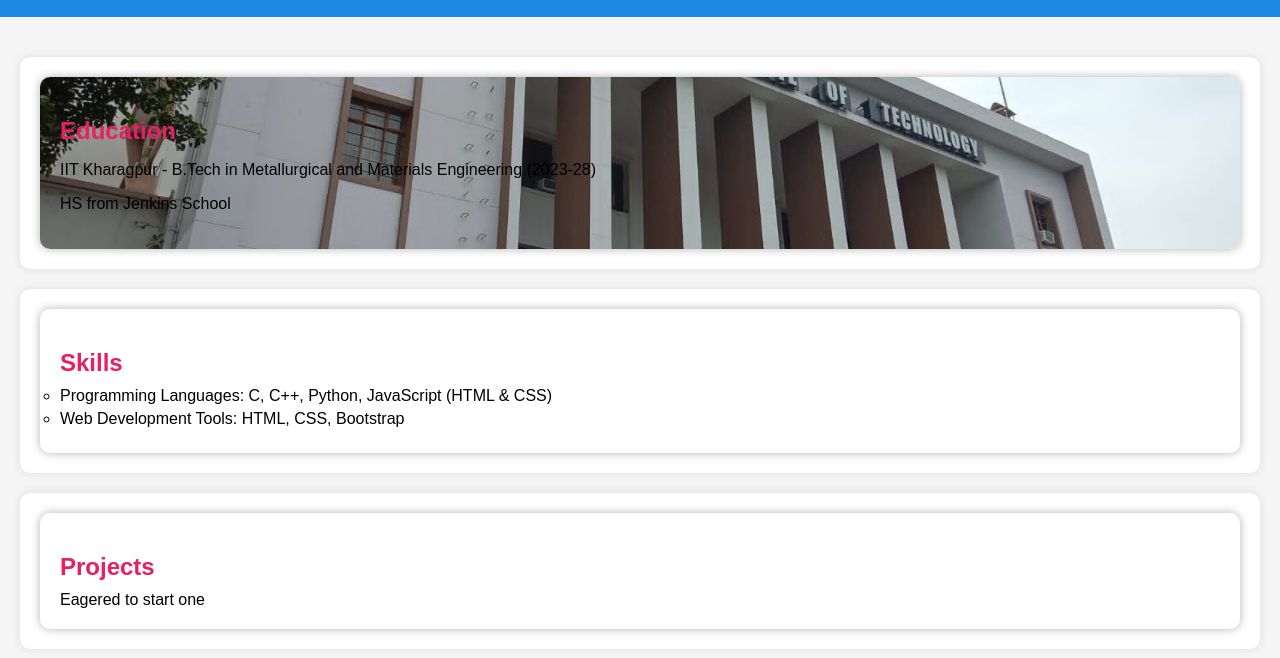
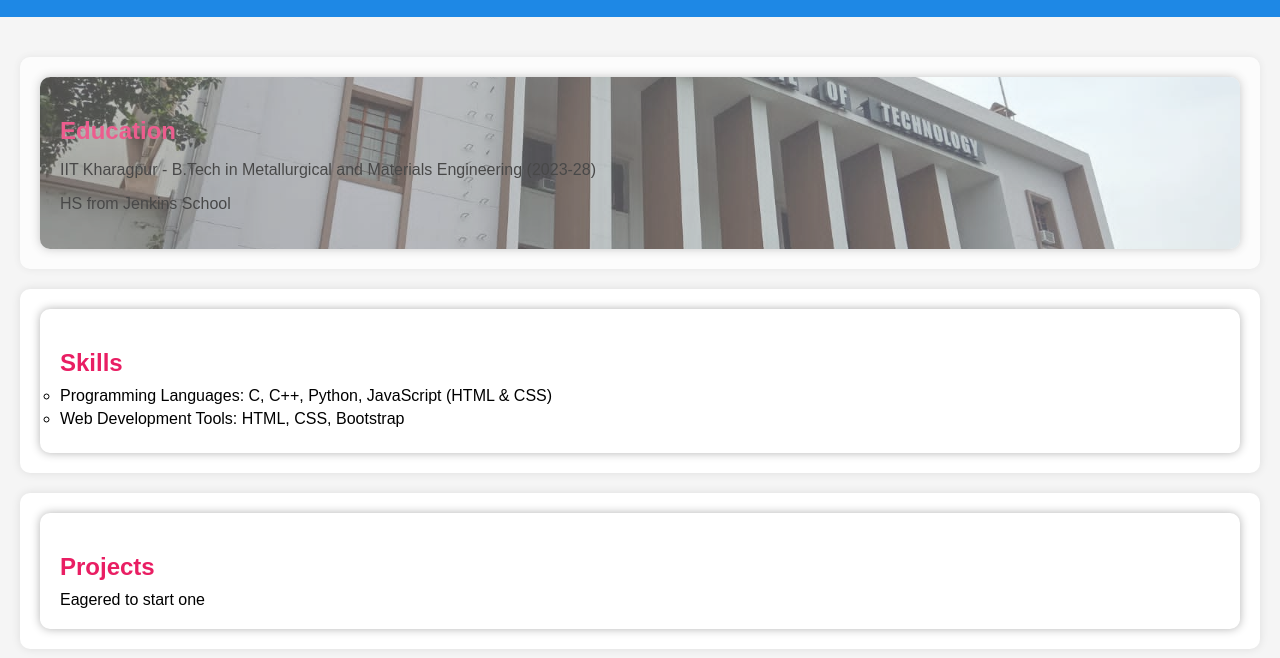
Before and after one commit to JitamB/glowing-journey1, a plain HTML site: page index.html in a window 1280 px wide. Shown: the part 142-800 px from the top of the page. Drawn offline with Linux system fonts and the light colour scheme.

Commit message:
Update style.css

```diff
--- a/style.css
+++ b/style.css
@@ -58,7 +58,7 @@ section h2 {
   margin-bottom: 10px;
   color: #e91e63;
 }
-/*.education{
+.education{
   opacity:0.7;
   font-weight: 540;
 }
@@ -67,7 +67,7 @@ section h2 {
   color: white;
   font-weight: 550;
   opacity: 1;
-}*/
+}
 
 .background-image {
   background-size: cover;
```
